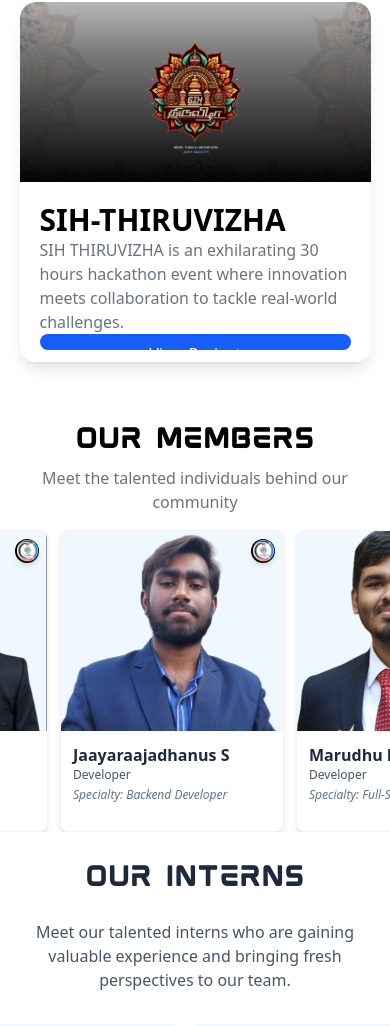
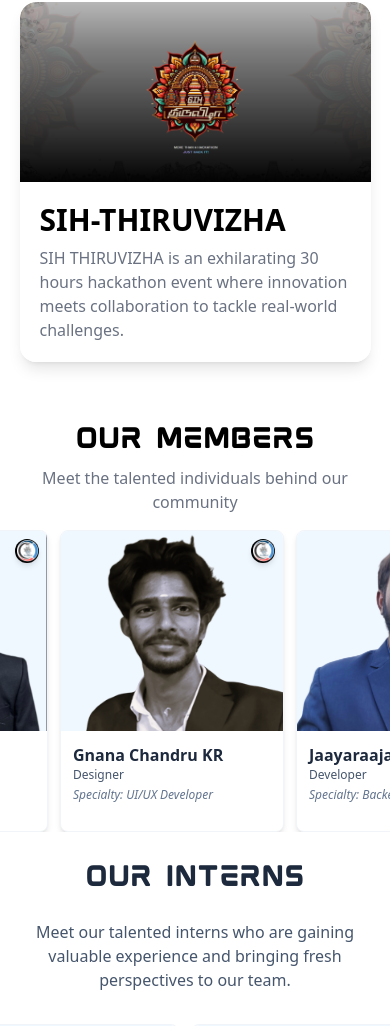
Before and after one commit to Kite-IPS/Ips_Portfolio, a React (Vite) app in the folder Client/: page / in a window 390 px wide. Shown: the part 4356-5382 px from the top of the page. Built offline with nearby package versions, Linux system fonts and the light colour scheme.

Commit message:
components updated

```diff
--- a/Client/src/Components/Header.jsx
+++ b/Client/src/Components/Header.jsx
@@ -67,7 +67,7 @@
             </div>
 
             {/* Desktop Navigation */}
-            <ul className='hidden md:flex items-center gap-6 lg:gap-10 mokoto-text'>
+            <ul className='hidden md:flex items-center gap-6 lg:gap-10 '>
                 {navSections.map((section) => (
                     <Link
                         key={section.name}
@@ -131,7 +131,7 @@
             {/* Mobile Menu Dropdown */}
             {mobileMenuOpen && (
                 <div className='md:hidden absolute top-[80px] left-0 right-0 bg-white shadow-md z-40'>
-                    <ul className='flex flex-col w-full mokoto-text'>
+                    <ul className='flex flex-col w-full'>
                         {navSections.map((section) => (
                             <Link
                                 key={section.name}
--- a/Client/src/Components/Member.jsx
+++ b/Client/src/Components/Member.jsx
@@ -24,6 +24,8 @@
 import Vigneshwar from '../assets/vigneshwar.png';
 import Nishanthm from '../assets/nishanthm.png';
 import Nishanth from '../assets/nishanth.png';
+import Dharun from '../assets/dharun.png';
+import Chandru from '../assets/chandru.png';
 // import Ajay from '../assets/ajay.png';
 // import Mourish from '../assets/mourish.png';
 // import Joedaniel from '../assets/joedaniel.png';
@@ -54,15 +56,15 @@
     github: "https://github.com/Praveen-Raj-Chan",
     linkedin: "https://www.linkedin.com/in/praveen-raj-chandiran"
   },
-  // {
-  //   name: "Gnana Chandru KR",
-  //   role: "Designer",
-  //   specialty: "UI/UX Developer",
-  //   // imageUrl: Gopi,
-  //   badges: [White],
-  //   github: "https://github.com/GnanaChandruKR",
-  //   linkedin: "https://in.linkedin.com/in/gnana-chandru-raja-90755a225?"
-  // },
+  {
+    name: "Gnana Chandru KR",
+    role: "Designer",
+    specialty: "UI/UX Developer",
+    imageUrl: Chandru,
+    badges: [White],
+    github: "https://github.com/GnanaChandruKR",
+    linkedin: "https://in.linkedin.com/in/gnana-chandru-raja-90755a225?"
+  },
   {
     name: "Jaayaraajadhanus S",
     role: "Developer",
@@ -172,15 +174,15 @@
     github: "https://github.com/krishgobi",
     linkedin: "https://www.linkedin.com/in/gobi-krishnan-998847300?utm_source=share&utm_campaign=share_via&utm_content=profile&utm_medium=android_app"
   },
-  // {
-  //   name: "Dharun A",
-  //   role: "Developer",
-  //   specialty: "Full-Stack Development",
-  //   imageUrl: Gobi,
-  //   badges: [Black],
-  //   github: "https://github.com/Dharun-Ashokkumar",
-  //   linkedin: "https://www.linkedin.com/in/dharun-ashokkumar/"
-  // },
+  {
+    name: "Dharun A",
+    role: "Developer",
+    specialty: "Full-Stack Development",
+    imageUrl: Dharun,
+    badges: [Black],
+    github: "https://github.com/Dharun-Ashokkumar",
+    linkedin: "https://www.linkedin.com/in/dharun-ashokkumar/"
+  },
   {
     name: "Yogalakshmi S",
     role: "Developer",
--- a/Client/src/Components/ProjectCard.jsx
+++ b/Client/src/Components/ProjectCard.jsx
@@ -52,7 +52,7 @@
         <p className="text-gray-500 transition-all duration-500 hover:text-gray-700">
           {description}
         </p>
-        {projectRoutes[name] && (
+        {(name === "KG-SLAR" || name === "KG-CAR" || name === "KG-APS") && (
           <button
             className="group relative inline-block px-6 py-2 bg-blue-600 text-white rounded-lg transition-all duration-300 ease-in-out transform hover:scale-105 hover:bg-blue-700 hover:shadow-lg hover:translate-x-1 relative overflow-hidden"
             onClick={() => handleClick(name)}
```
